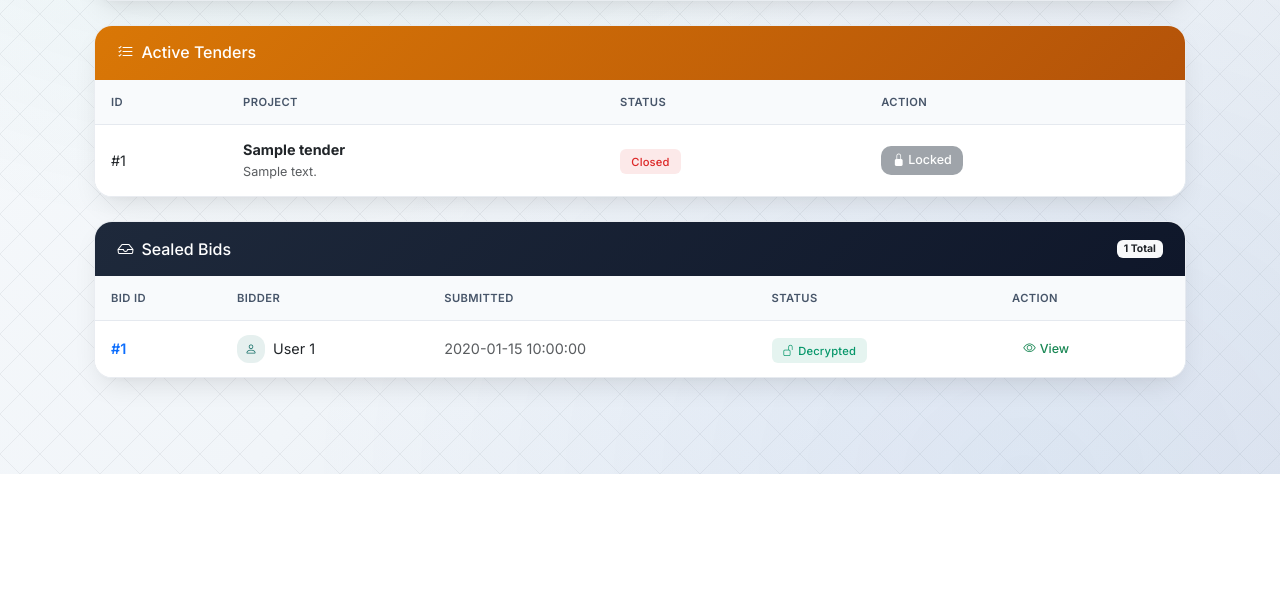
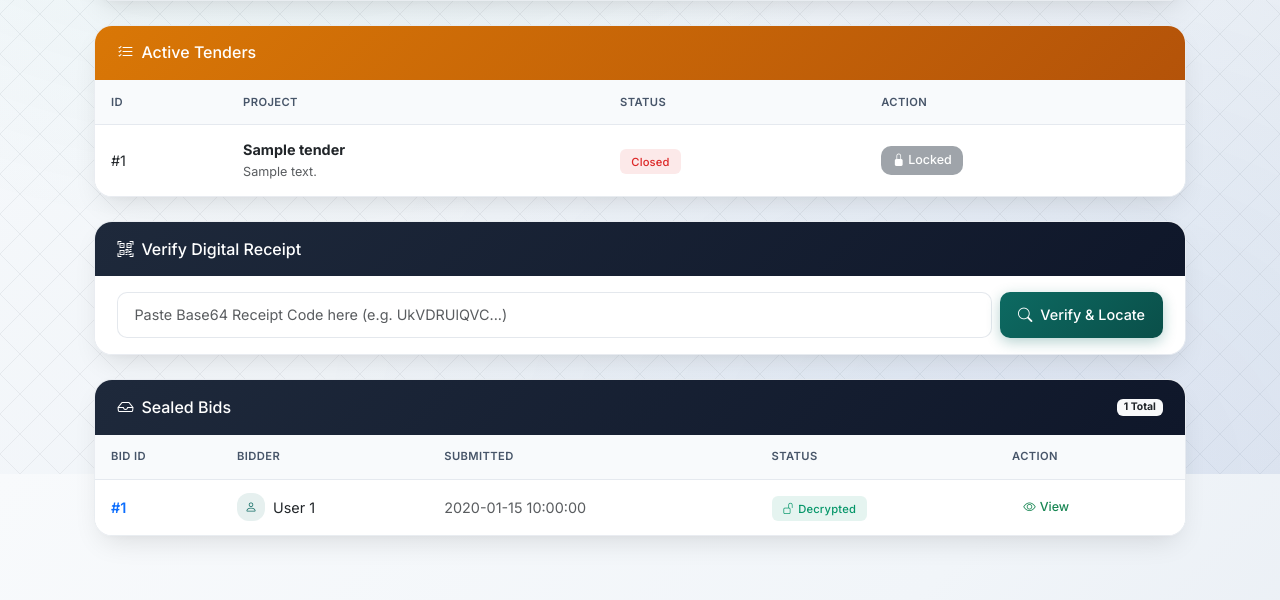
Before and after one commit to Destroyer795/VeriTender, a FastAPI app: template templates/official_dashboard.html in a window 1280 px wide. Shown: the part 326-926 px from the top of the page. Before the commit the page ends 800 px from the top, so only its background shows below. Run offline with FastAPI, Linux system fonts and the light colour scheme; the template is opened without the code that fills it: most values are stand-ins (such as "Sample title", 1, 10 or a date in 2020).

Commit message:
feat: add search functionality for official using encoded receipt.

```diff
--- a/main.py
+++ b/main.py
@@ -317,7 +317,7 @@ async def decode_receipt(request: Request, encoded_string: str = Form(...)):
 # OFFICIAL & AUDITOR ROUTES
 
 @app.get("/official_dashboard", response_class=HTMLResponse)
-async def official_dashboard(request: Request, response: Response):
+async def official_dashboard(request: Request, response: Response, q: str = None):
     prevent_caching(response)
 
     username = request.session.get("user")
@@ -326,25 +326,59 @@ async def official_dashboard(request: Request, response: Response):
     conn = get_db_connection()
     user = conn.execute("SELECT role FROM users WHERE username=?", (username,)).fetchone()
 
-    # RBAC: Verify authorization at every endpoint (defense-in-depth)
     if not user or user['role'] != 'official':
         conn.close()
         return HTMLResponse("<h1>403 Forbidden: Officials Only</h1>", status_code=403)
 
-    # Fetch Bids
-    bids = conn.execute("SELECT * FROM bids").fetchall()
+    search_msg = None
+    bids = []
 
-    # NEW: Fetch Tenders so Official can manage them
+    # Search Functionality with Receipt Decoding
+    if q and q.strip():
+        q = q.strip()
+        bid_id_to_search = q
+
+        # Try to Decode Receipt
+        if len(q) > 10:
+            try:
+                decoded_bytes = base64.b64decode(q)
+                decoded_text = decoded_bytes.decode('utf-8')
+                if "RECEIPT-BID-" in decoded_text:
+                    parts = decoded_text.split('-')
+                    bid_id_to_search = parts[2]
+                    search_msg = f"✅ Valid Receipt Verified. Linked to Bid #{bid_id_to_search}"
+            except Exception:
+                pass
+
+        # Query Database
+        bids = conn.execute("SELECT * FROM bids WHERE id=?", (bid_id_to_search,)).fetchall()
+
+        # Logging the action
+        if bids:
+            # Log Success
+            log_action(username, f"Receipt Verification: SUCCESS for Bid #{bid_id_to_search}")
+        else:
+            # Log Failure (Crucial for detecting suspicious probing)
+            log_action(username, f"Receipt Verification: FAILED for query '{q}'")
+
+            if not search_msg:
+                search_msg = f"❌ No bid found matching '{q}'"
+            elif search_msg:
+                 search_msg = f"❌ Receipt Valid, but Bid #{bid_id_to_search} was not found in DB."
+
+    else:
+        bids = conn.execute("SELECT * FROM bids").fetchall()
+
     tenders = conn.execute("SELECT * FROM tenders ORDER BY created_at DESC").fetchall()
-
     conn.close()
 
     return templates.TemplateResponse("official_dashboard.html", {
         "request": request,
         "user": username,
         "bids": bids,
-        "tenders": tenders,  # Pass tenders to HTML
-        "role": user['role']
+        "tenders": tenders,
+        "role": user['role'],
+        "search_msg": search_msg
     })
 
 @app.post("/close_tender")
--- a/templates/official_dashboard.html
+++ b/templates/official_dashboard.html
@@ -98,6 +98,33 @@
         </div>
     </div>
 
+    <div class="card-modern fade-in-up delay-1 mb-4">
+        <div class="card-header-modern card-header-dark d-flex align-items-center justify-content-between">
+             <h6 class="mb-0"><i class="bi bi-qr-code-scan me-2"></i>Verify Digital Receipt</h6>
+        </div>
+        <div class="card-body-modern py-3">
+            <form action="/official_dashboard" method="get" class="d-flex gap-2">
+                <div class="flex-grow-1">
+                    <input type="text" name="q" class="form-control"
+                           placeholder="Paste Base64 Receipt Code here (e.g. UkVDRUlQVC...)"
+                           value="{{ request.query_params.get('q', '') }}" required>
+                </div>
+                <button type="submit" class="btn btn-modern-primary">
+                    <i class="bi bi-search me-2"></i>Verify & Locate
+                </button>
+                {% if request.query_params.get('q') %}
+                <a href="/official_dashboard" class="btn btn-outline-secondary">Clear</a>
+                {% endif %}
+            </form>
+
+            {% if search_msg %}
+            <div class="mt-2 p-2 rounded small fw-bold {{ 'bg-success-subtle text-success' if '✅' in search_msg else 'bg-danger-subtle text-danger' }}">
+                {{ search_msg }}
+            </div>
+            {% endif %}
+        </div>
+    </div>
+
     <div class="card-modern fade-in-up delay-2">
         <div class="card-header-modern card-header-dark d-flex align-items-center justify-content-between">
             <h6 class="mb-0 d-flex align-items-center">
```
